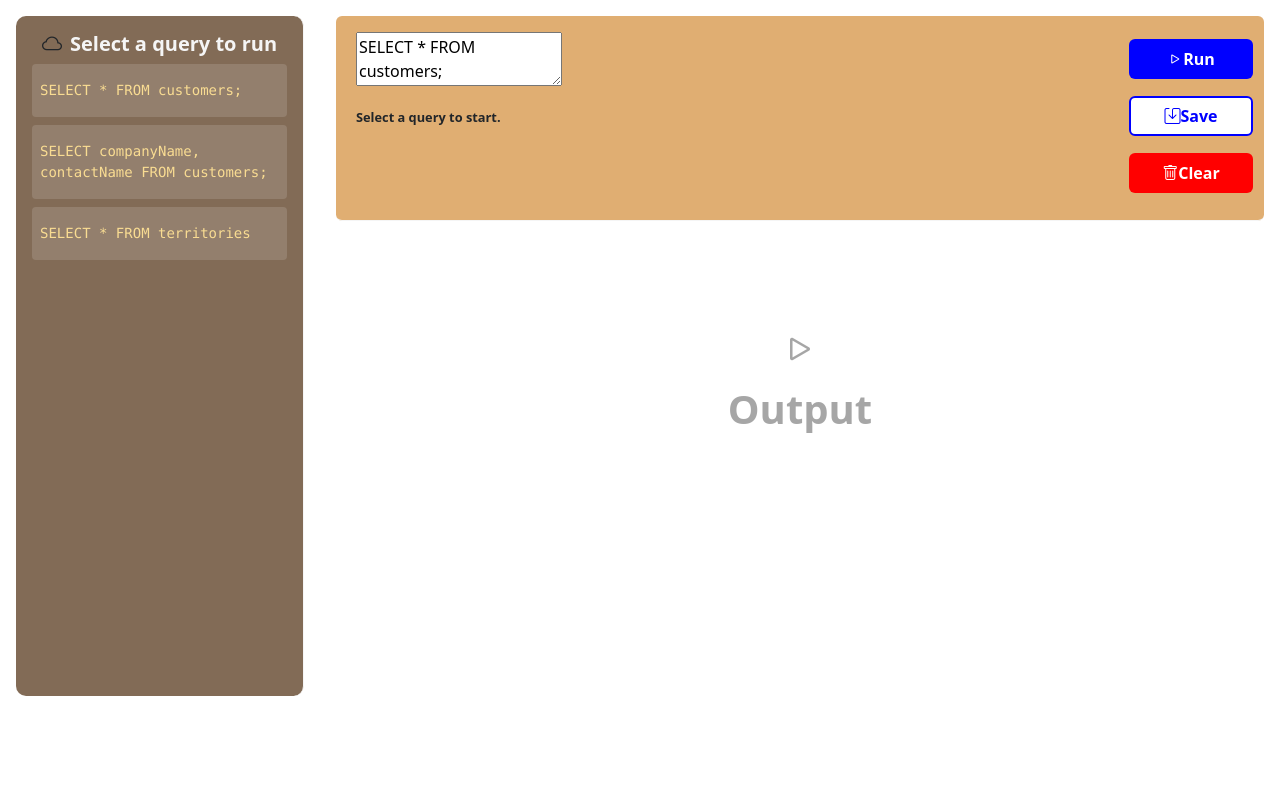
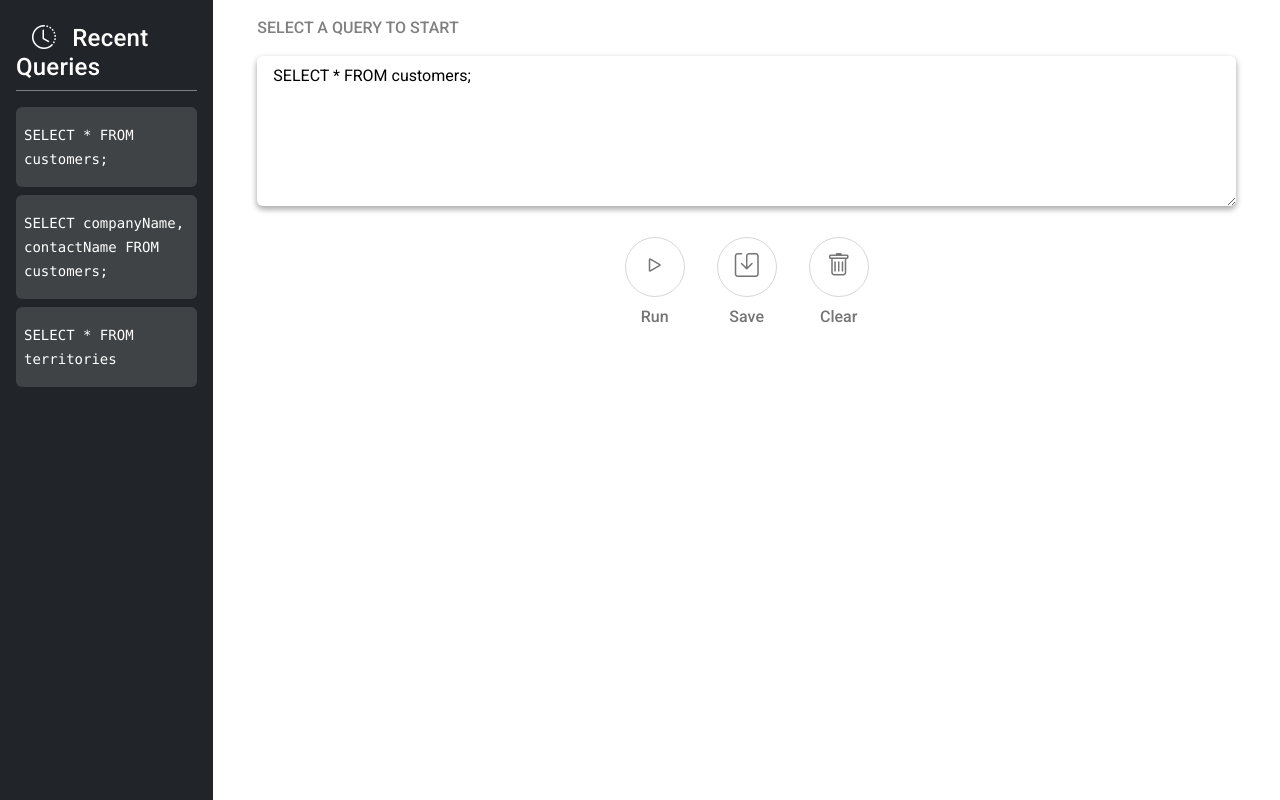
Before and after one commit to sreeraagmohan/sql-editor, a React (Create React App) app: page / in a window 1280 px wide. Built offline with nearby package versions, Linux system fonts and the light colour scheme.

Commit message:
Final Changes

```diff
--- a/package.json
+++ b/package.json
@@ -8,6 +8,7 @@
     "@testing-library/user-event": "^13.5.0",
     "react": "^18.2.0",
     "react-dom": "^18.2.0",
+    "react-pagination-table": "^2.0.2",
     "react-scripts": "5.0.1",
     "web-vitals": "^2.1.4"
   },
--- a/src/App.scss
+++ b/src/App.scss
@@ -1,188 +1,192 @@
 @import url("https://cdn.jsdelivr.net/npm/bootstrap@5.2.0/dist/css/bootstrap.min.css");
 @import url("https://cdn.jsdelivr.net/npm/bootstrap-icons@1.9.1/font/bootstrap-icons.css");
+@import url('https://fonts.googleapis.com/css2?family=Roboto:wght@400;500&display=swap');
 
+.home-wrapper {
+  font-family: "Roboto";
   .row,
-.col-md-3,
-.col-md-9 {
+  .col-md-2,
+  .col-md-10 {
     margin: 0px !important;
     padding: 0px !important;
   }
 
+  /* Sidebar and Query Styles */
   .sidebar {
-  border-radius: 10px;
-  margin: 1rem;
-  height: 85vh;
-  overflow: auto;
-  background-color: rgba(75, 43, 12, 0.696);
-  padding: 1rem;
-  border-right: 1px solid whitesmoke;
-  display: flex;
-  flex-direction: column;
-  justify-content: space-between;
-  overflow: scroll;
+    position: sticky;
+    z-index: 1000;
+    height: 100vh;
+    background-color: #212529;
+    padding: 16px;
+    .sidebar-title {
+      .bi-clock-history {
+        padding: 8px 16px;
       }
-
-.side-item {
-  text-align: center;
+      font-size: 1.5rem;
+      font-weight: 500;
+      letter-spacing: 0.01em;
+      line-height: 1.2;
+      color: #fff;
+      padding: 8px 0;
+      border-bottom: 1px solid #808080;
     }
-
-
-.editor-area {
-  height: 90vh;
-  overflow: auto;
-}
-
-.editor {
-  padding: 1rem 0.5rem;
-  border-bottom: 1px solid whitesmoke;
-  border-radius: 6px;
-  background: rgba(221, 166, 99, 0.903);
-  margin: 1rem;
-}
-
-
-.panel {
-  display: flex;
-  flex-direction: column;
-}
-
-
-.btn {
-  width: 150px;
-  margin: 0rem 0rem 0.2rem 0rem;
-}
-.btn button {
-  font-weight: 700;
-  height: 40px;
-  width: 100%;
-  font-size: 1rem !important;
-  border-radius: 6px;
-}
-
-/* run */
-.primary-btn button {
-  color: white;
-  background: blue;
-  border: none;
-}
-/* Save */
-.secondary-btn button {
-  border: 2px solid blue;
-  background: white;
-  color: blue;
-}
-
-/* Clear */
-.alert-btn button {
-  background: red;
-  border: none;
-  color: white;
-}
-
-button svg {
-  margin-bottom: 0.2rem;
-  font-size: 1.1rem;
-}
-
-.text {
-  color: whitesmoke;
-  font-weight: 800;
-  margin-left: 0.5rem;
-}
-.query-box {
-  overflow: auto;
-}
-
-.query {
-  display: flex;
+    .query-wrapper {
+      margin: 16px 0;
+      .query-item {
         cursor: pointer;
         background-color: rgba(255, 255, 255, 0.137);
         padding: 16px 8px;
-  border-radius: 4px;
-  margin-bottom: 0.5rem;
-  text-align: left;
+        border-radius: 6px;
+        margin: 8px 0;
+        code {
+          color: #fff;
+        }
+      }
+    }
   }
 
-code {
-  color: rgb(249, 220, 146) !important;
+  /* Editor and Output */
+  .workspace-wrapper {
+    padding: 8px 16px;
+    .editor-wrapper {
+      border-radius: 6px;
+      padding: 8px 16px;
+      .editor-header {
+        text-transform: uppercase;
+        font-size: 16px;
+        font-weight: 500;
+        color: #808080;
+      }
+      .editor-textarea {
+        width: 100%;
+        height: 150px;
+        border-radius: 6px;
+        border: none;
+        box-shadow: 0 3px 6px rgba(0,0,0,0.16), 0 3px 6px rgba(0,0,0,0.23);
+        padding: 8px 16px;
+        &:focus {
+          outline: 2px solid #007bff;
+        }
+      }
+    }
+    .panel {
+      display: flex;
+      flex-direction: row;
+      flex-wrap: wrap;
+      justify-content: center;
+      .btn-wrapper {
+        display: flex;
+        flex-direction: column;
+        margin: 16px;
+        text-align: center;
+        color: #757575;
+        font-weight: 500;
+        .btn {
+          height: 60px;
+          width: 60px;
+          border: 1px solid rgba(0,0,0,0.16);
+          border-radius: 50%;
+          align-items: center;
+          padding: 10px;
+          flex-direction: column;
+          margin: 8px 0;
+          i {
+            color: #757575;
+            font-size: 24px;
+          }
+          &:hover {
+            background-color: rgba(0, 123, 255, 0.1);
+            font-weight: 500;
+            i {
+              color: #007bff;
+            }
+          }
+        }
+      }
+    }
+  }
+
+  .results-wrapper {
+    padding: 8px 16px;
+    .results-text {
+      color: #808080;
+    }
+    .table-icons {
+      padding: 0 16px;
+      i {
+        margin: 0 8px;
+        cursor: pointer;
+        color: #808080;
+        &:hover {
+          color: #000000;
+        }
+      }
     }
     .query-table {
-  margin: 0rem 1.5rem 1rem 0rem;
-  /* width: 100%; */
-  height: 72vh;
-  overflow: auto;
-}
-
-.query-table table {
+      padding: 8px;
+      table {
         width: 100%;
-}
-
-.query-results {
-  padding: 0.5rem 1rem;
-  overflow: clip;
-  /* height: 90vh; */
-}
-
-.query-results .details {
-  display: flex;
-  justify-content: space-evenly;
-}
-
-.query-details {
-  display: flex;
-  justify-content: space-between;
-  align-items: flex-end;
-  padding: 0.3rem 0.5rem;
-}
-
-/* Result heading */
-
-.query-results .tabs {
-  padding: 0.5rem 1rem;
-  font-size: 1.2rem;
-  /* margin-bottom: 1rem; */
-}
-.query-results .tab-bar {
-  margin-bottom: 1rem;
-  border-bottom: 1px solid bisque;
-  display: flex;
-  align-items: center;
-}
-
-.query-results .tabs.active {
-  color: white;
-  background-color: rgba(221, 166, 99, 0.903);
-  border-radius: 6px 6px 0px 0px;
-}
-
-.query-details p {
-  margin: 0%;
-  padding: 0;
-}
-
-/* Main table */
+        border-radius: 6px;
+        border: none;
+        box-shadow: 0 3px 6px rgba(0,0,0,0.16), 0 3px 6px rgba(0,0,0,0.23);
         thead {
-  background-color: rgba(221, 166, 99, 0.903);
-  color: white;
-  font-weight: 700;
+          border-radius: 6px;
+          font-weight: 500;
+          background-color: rgba(0,0,0,0.05);
+          text-transform: uppercase;
+          color: #808080;
         }
         td,
         th {
-  border: 1px solid blanchedalmond !important;
-  text-align: left;
+          border: 1px solid #E5E5E5!important;
           padding: 8px;
         }
-
-/* if no output */
-.placeholder-text {
-  color: rgba(0, 0, 0, 0.35);
-  font-weight: 700;
-  font-size: 2.5rem;
-  flex-direction: column;
+        th {
+          font-weight: 500;
+        }
+      }
+      .clearfix {
         display: flex;
-  height: 100%;
-  align-items: center;
-  justify-content: center;
-  margin-top: 8%;
-  text-align: center;
+        justify-content: end;
+        .pagination-controls {
+          display: flex;
+          flex-direction: row;
+          list-style-type: none;
+          .pagination-controls__item {
+            .pagination-controls__btn {
+              position: relative;
+              float: left;
+              padding: 6px 12px;
+              margin-left: -1px;
+              color: #007bff;
+              text-decoration: none;
+              background-color: #fff;
+              border: 1px solid #ddd;
             }
+            .pagination-controls__btn--active {
+              border-color: #007bff;
+              background-color: #007bff;
+              color: #fff;
+              font-weight: 500;
+            }
+            .pagination-controls__btn--disable {
+              color: #808080;
+            }
+            &:first-of-type {
+              .pagination-controls__btn {
+                border-top-left-radius: 6px;
+                border-bottom-left-radius: 6px;
+              }
+            }
+            &:last-of-type {
+              .pagination-controls__btn {
+                border-top-right-radius: 6px;
+                border-bottom-right-radius: 6px;
+              }
+            }
+          }
+        }
+      }
+    }
+  }
+}
--- a/src/components/Panel.jsx
+++ b/src/components/Panel.jsx
@@ -52,21 +52,30 @@ const Panel = () => {
     };
 
     return (
-        <div className='panel'>
-            <div className='btn primary-btn'>
-                <button onClick={() => runQuery()} >
-                    <i className="bi-play"></i>Run
-                </button>
+        <div className="panel">
+            <div className="btn-wrapper">
+                <div className="btn primary-btn">
+                    <a onClick={() => runQuery()} >
+                        <i className="bi-play"></i>
+                    </a>
+                </div>
+                Run
             </div>
-            <div className='btn secondary-btn'>
-                <button onClick={() => saveQuery()}>
-                    <i className="bi-save"></i>Save
-                </button>
+            <div className="btn-wrapper">
+                <div className="btn secondary-btn">
+                    <a onClick={() => saveQuery()}>
+                        <i className="bi-save"></i>
+                    </a>
+                </div>
+                Save
             </div>
-            <div className='btn alert-btn'>
-                <button onClick={() => clearQuery()} >
-                    <i className="bi-trash"></i>Clear
-                </button>
+            <div className="btn-wrapper">
+                <div className="btn alert-btn">
+                    <a onClick={() => clearQuery()} >
+                        <i className="bi-trash"></i>
+                    </a>
+                </div>
+                Clear
             </div>
         </div>
     )
--- a/src/components/Query.jsx
+++ b/src/components/Query.jsx
@@ -5,23 +5,23 @@ import "../App.scss";
 const Query = () => {
 
     const { setQuery, queries } = useContext(AppContext);
-    const [list, setList] = useState(queries['saved']);
+    const [list, setList] = useState(queries["saved"]);
 
     useEffect(() => {
-        setList(queries['saved']);
+        setList(queries["saved"]);
     }, [queries]);
 
     const QueryList = (list) => {
         return list.map((query, index) => {
-            return <div key={index} className='query'>
+            return (<div key={index} className="query-item">
                 <code onClick={() => setQuery(query)}>{query}</code>
-            </div>
+            </div>)
         })
 
     }
 
     return (
-        <div className='query-box'>
+        <div className="query-wrapper">
             {QueryList(list)}
         </div>
     )
--- a/src/components/Result.jsx
+++ b/src/components/Result.jsx
@@ -7,29 +7,25 @@ import "../App.scss";
 const Result = () => {
     const { queries } = useContext(AppContext);
     return (
-        <div className='query-results'>
+        <div className="results-wrapper">
             {queries.outputData.length > 0 ? (
                 <>
-                    <div className='tab-bar'>
-                        <span className={"tabs active"}>
-                            Output
-                        </span>
-
-                    </div>
-                    <div className='query-details'>
-                        <p className='text-2'>
+                    <div className="row justify-content-between">
+                        <div className="col results-text">
                             <span>{queries.outputData.length} rows in set</span>
-                        </p>
-
+                        </div>
+                        <div className="col text-end">
+                            <div className="table-icons">
+                                <i className="bi-search"></i>
+                                <i className="bi-filter"></i>
+                                <i className="bi-download"></i>
+                            </div>
+                        </div>
                     </div>
                     <Table result={queries.outputData}></Table>
                 </>
             ) : (
-
-                <div className='placeholder-text'>
-                    <i className="bi-play"></i>
-                    <p>Output</p>
-                </div>
+                <></>
             )}
         </div>
     );
--- a/src/components/Sidebar.jsx
+++ b/src/components/Sidebar.jsx
@@ -1,20 +1,18 @@
-import { useContext } from 'react'
+import { useContext } from "react"
 import "../App.scss";
 import AppContext from "../AppContext";
-import Query from './Query';
+import Query from "./Query";
 
 const Sidebar = () => {
     const { queries } = useContext(AppContext);
 
     return (
-        <div className='sidebar'>
-            <div className='side-item'>
-                <h5>
-                    <i className="bi-cloud"></i>
-                    <span className='text'>Select a query to run</span>
-                </h5>
-                {queries && <Query />}
-            </div>
+        <div className="sidebar">
+            <h5 className="sidebar-title">
+                <i className="bi-clock-history"></i>
+                Recent Queries
+            </h5>
+            {queries && <Query />}
         </div>
     )
 }
--- a/src/components/Terminal.jsx
+++ b/src/components/Terminal.jsx
@@ -13,18 +13,17 @@ const Terminal = () => {
         }
     }
     return (
-        <div className="editor">
+        <div className="editor-wrapper">
             <div className="row">
-                <div className="col-md-8 col-lg-9 col-xl-10 col-12 no-gutters">
+                <div className="col">
+                    <p className="editor-header">
+                        Select a query to start
+                    </p>
                     <textarea
+                        className="editor-textarea"
                         value={query}
                         onChange={handleTextAreaChange}
                     />
-                    <p style={{ fontSize: "0.8rem" }} className="text-2 pt-3 mb-0">
-                        <strong>Select a query to start.</strong>
-                    </p>
-                </div>
-                <div className="col-md-4 col-lg-3 col-xl-2">
                     <Panel />
                 </div>
             </div>
--- a/src/pages/Home.jsx
+++ b/src/pages/Home.jsx
@@ -23,12 +23,12 @@ const Home = () => {
     return (
         <div >
             <AppContext.Provider value={contextValue}>
-                <div>
+                <div className="home-wrapper">
                     <div className="row">
-                        <div className="col-md-3">
+                        <div className="col-md-2 sidebar">
                             <Sidebar />
                         </div>
-                        <div className="col-md-9 col-12 editor-area">
+                        <div className="col workspace-wrapper">
                             <Terminal />
                             <Result />
                         </div>
```
Also changed, not shown: src/components/Table.jsx (+11 -10 lines), src/utils/TableUtils.js (+10 -22 lines). Lines whose indentation alone changed are shown as unchanged.
